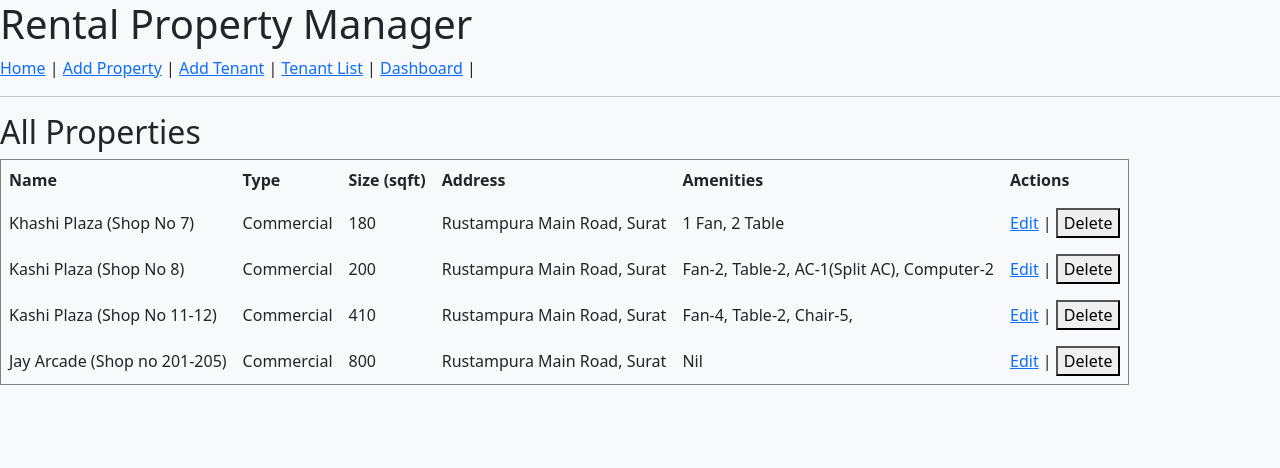
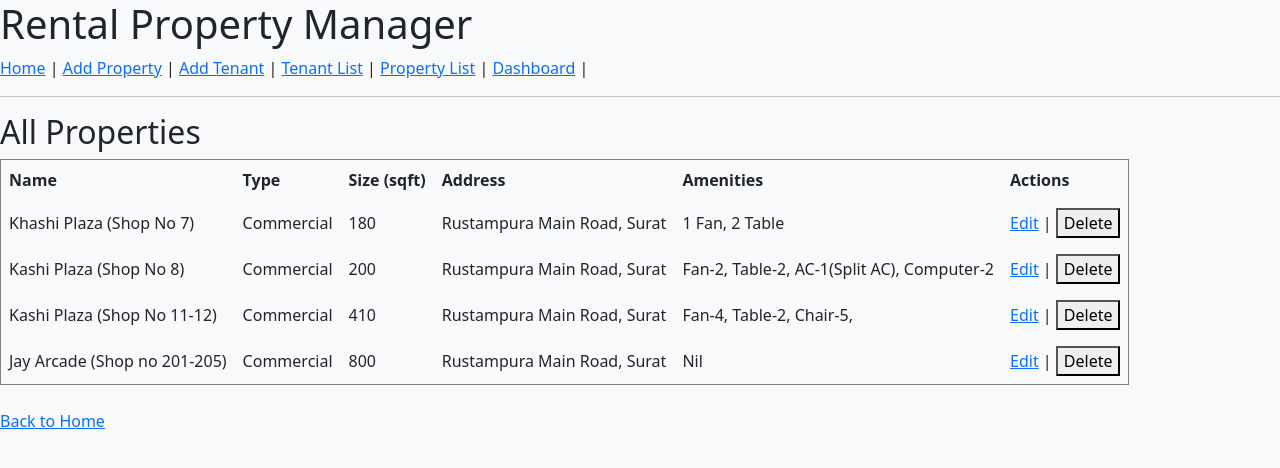
Before and after one commit to CoolRiz/RentalPropertyManager, a Flask app: page /properties in a window 1280 px wide. Shown: the top 468 px of the page. Run offline with Flask 3, Linux system fonts and the light colour scheme; a user stored in the database is signed in; data comes from the database, SQL or seed files in the repository.

Commit message:
Added Property List link on dashboad

```diff
--- a/templates/base.html
+++ b/templates/base.html
@@ -27,6 +27,7 @@
     <a href="{{ url_for('app_routes.add_property') }}">Add Property</a> |
     <a href="{{ url_for('app_routes.add_tenant') }}">Add Tenant</a> |
     <a href="{{ url_for('app_routes.list_tenants') }}">Tenant List</a> |
+    <a href="{{ url_for('app_routes.list_properties') }}">Property List</a> |
     <a href="{{ url_for('app_routes.dashboard') }}">Dashboard</a> |
 
     <hr>
--- a/templates/properties.html
+++ b/templates/properties.html
@@ -2,7 +2,6 @@
 
 {% block content %}
 <h2>All Properties</h2>
-
 <!-- Display a table of properties -->
 <table border="1" cellpadding="8" cellspacing="0">
     <tr>
@@ -22,8 +21,8 @@
         <td>{{ p.address }}</td>        <!-- Display address -->
         <td>{{ p.amenities }}</td>      <!-- Display amenities -->
          <td>
-            <a href="{{ url_for('edit_property', property_id=p.id) }}">Edit</a> |
-            <form action="{{ url_for('delete_property', property_id=p.id) }}" method="POST" style="display:inline;">
+            <a href="{{ url_for('app_routes.edit_property', property_id=p.id) }}">Edit</a> |
+            <form action="{{ url_for('app_routes.delete_property', property_id=p.id) }}" method="POST" style="display:inline;">
                 <button type="submit" onclick="return confirm('Are you sure?')">Delete</button>
             </form>
         </td>
@@ -31,4 +30,8 @@
     {% endfor %}
 </table>
 
+ <br>
+    <a href="{{ url_for('app_routes.home') }}">Back to Home</a></br>
+
+
 {% endblock %}
```
